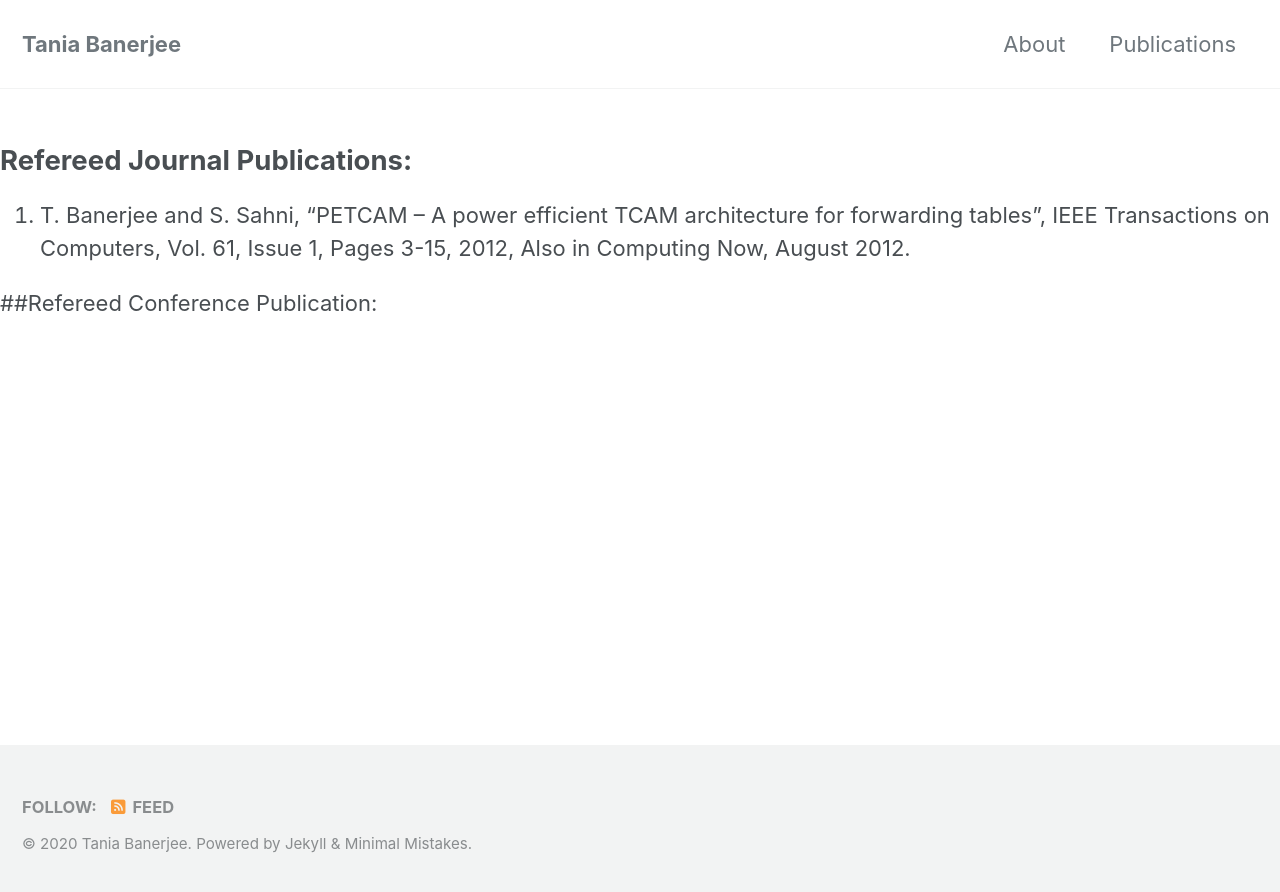
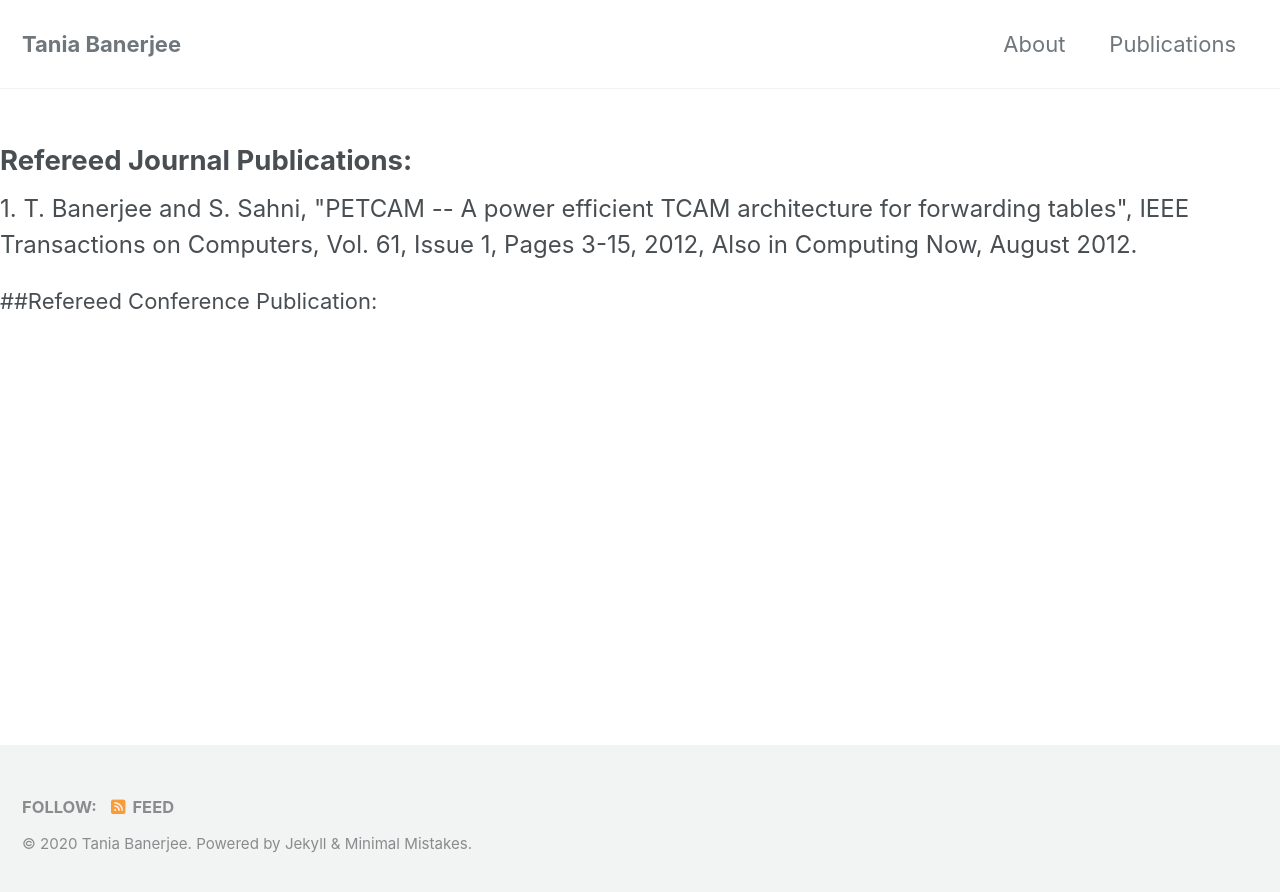
Before and after one commit to taniabanerjee/taniabanerjee.github.io, a Jekyll site: the page built from _pages/publications.md, in a window 1280 px wide. Shown: the top 892 px of the page. Built offline with Jekyll 4.4.1, drawn with Linux system fonts in a browser that asks for light colours; cached includes are drawn as plain includes; nearby versions of some CDN libraries; our own code applies the rules of GitHub Pages for plain Markdown files.

Commit message:
Update publications.md

```diff
--- a/_pages/publications.md
+++ b/_pages/publications.md
@@ -4,6 +4,6 @@
 ---
 
 ## Refereed Journal Publications:
-1. T. Banerjee and S. Sahni, "PETCAM -- A power efficient TCAM architecture for forwarding tables", IEEE Transactions on Computers, Vol. 61, Issue 1, Pages 3-15, 2012, Also in Computing Now, August 2012.
+<font size="5"> 1. T. Banerjee and S. Sahni, "PETCAM -- A power efficient TCAM architecture for forwarding tables", IEEE Transactions on Computers, Vol. 61, Issue 1, Pages 3-15, 2012, Also in Computing Now, August 2012. </font>
 
 ##Refereed Conference Publication:
```
